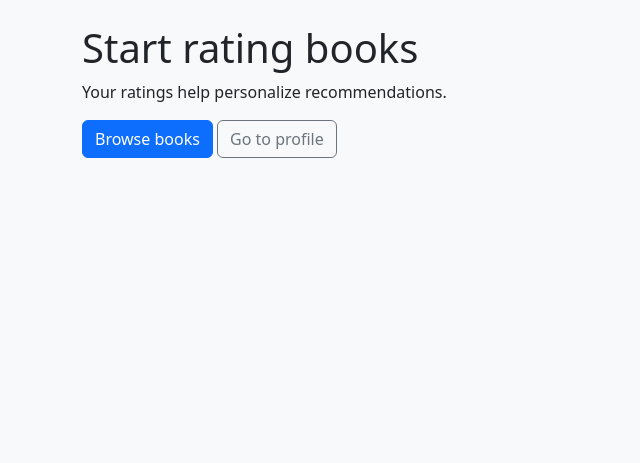
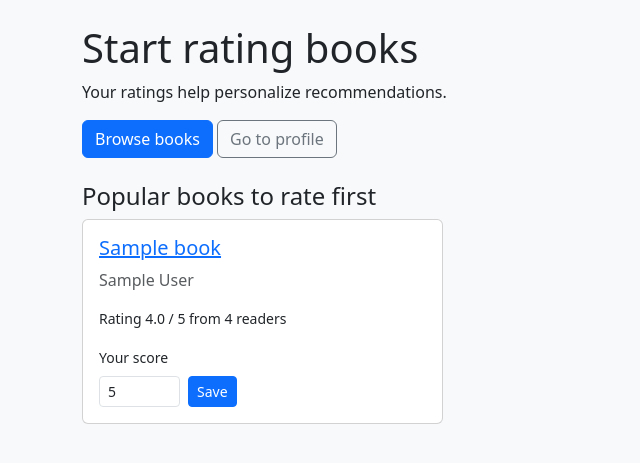
Before and after one commit to zerong7777-boop/book-recommender-cf-thesis, a Django app: page /ratings/first-rate/ in a window 1280 px wide. Shown: the part 57-520 px from the top of the page, without its empty margins (0-640 px from the left). Run offline with Django 5.2, Linux system fonts and the light colour scheme; a user stored in the database is signed in; tables that the repository leaves empty hold one stand-in row (values such as "Sample post").

Commit message:
fix: align rating guidance flow with spec

```diff
--- a/apps/ratings/templates/ratings/first_rate.html
+++ b/apps/ratings/templates/ratings/first_rate.html
@@ -9,4 +9,35 @@
     <a class="btn btn-primary" href="{% url 'catalog:book_list' %}">Browse books</a>
     <a class="btn btn-outline-secondary" href="{% url 'accounts:profile' %}">Go to profile</a>
   </p>
+
+  <section class="mt-4">
+    <h2 class="h4">Popular books to rate first</h2>
+    {% if books %}
+      <div class="row g-3">
+        {% for book in books %}
+          <div class="col-md-4">
+            <article class="card h-100">
+              <div class="card-body">
+                <h3 class="h5 card-title">
+                  <a href="{% url 'catalog:book_detail' book.pk %}">{{ book.title }}</a>
+                </h3>
+                <p class="card-text text-muted">{{ book.author }}</p>
+                <p class="card-text small">Rating {{ book.average_rating }} / 5 from {{ book.rating_count }} readers</p>
+                <form method="post" action="{% url 'ratings:rate-book' book.pk %}" class="d-flex gap-2 align-items-end">
+                  {% csrf_token %}
+                  <div>
+                    <label class="form-label small" for="score-{{ book.pk }}">Your score</label>
+                    <input id="score-{{ book.pk }}" class="form-control form-control-sm" type="number" name="score" min="1" max="5" value="5">
+                  </div>
+                  <button class="btn btn-sm btn-primary" type="submit">Save</button>
+                </form>
+              </div>
+            </article>
+          </div>
+        {% endfor %}
+      </div>
+    {% else %}
+      <p class="text-muted">No books are available for first ratings yet.</p>
+    {% endif %}
+  </section>
 {% endblock %}
--- a/apps/ratings/views.py
+++ b/apps/ratings/views.py
@@ -10,7 +10,8 @@ from .services import delete_rating, upsert_rating
 
 @login_required
 def first_rate_view(request):
-    return render(request, "ratings/first_rate.html", {"rating_form": RatingForm()})
+    books = Book.objects.order_by("-rating_count", "-average_rating")[:12]
+    return render(request, "ratings/first_rate.html", {"rating_form": RatingForm(), "books": books})
 
 
 @login_required
@@ -20,7 +21,7 @@ def rate_book_view(request, pk):
         form = RatingForm(request.POST)
         if form.is_valid():
             upsert_rating(user=request.user, book=book, score=form.cleaned_data["score"])
-            return redirect(reverse("accounts:profile"))
+            return redirect(reverse("catalog:book_detail", kwargs={"pk": book.pk}))
     else:
         form = RatingForm()
     return render(request, "ratings/rate_book.html", {"book": book, "form": form})
```
Also changed, not shown: tests/test_ratings.py (+27 -0 lines).
